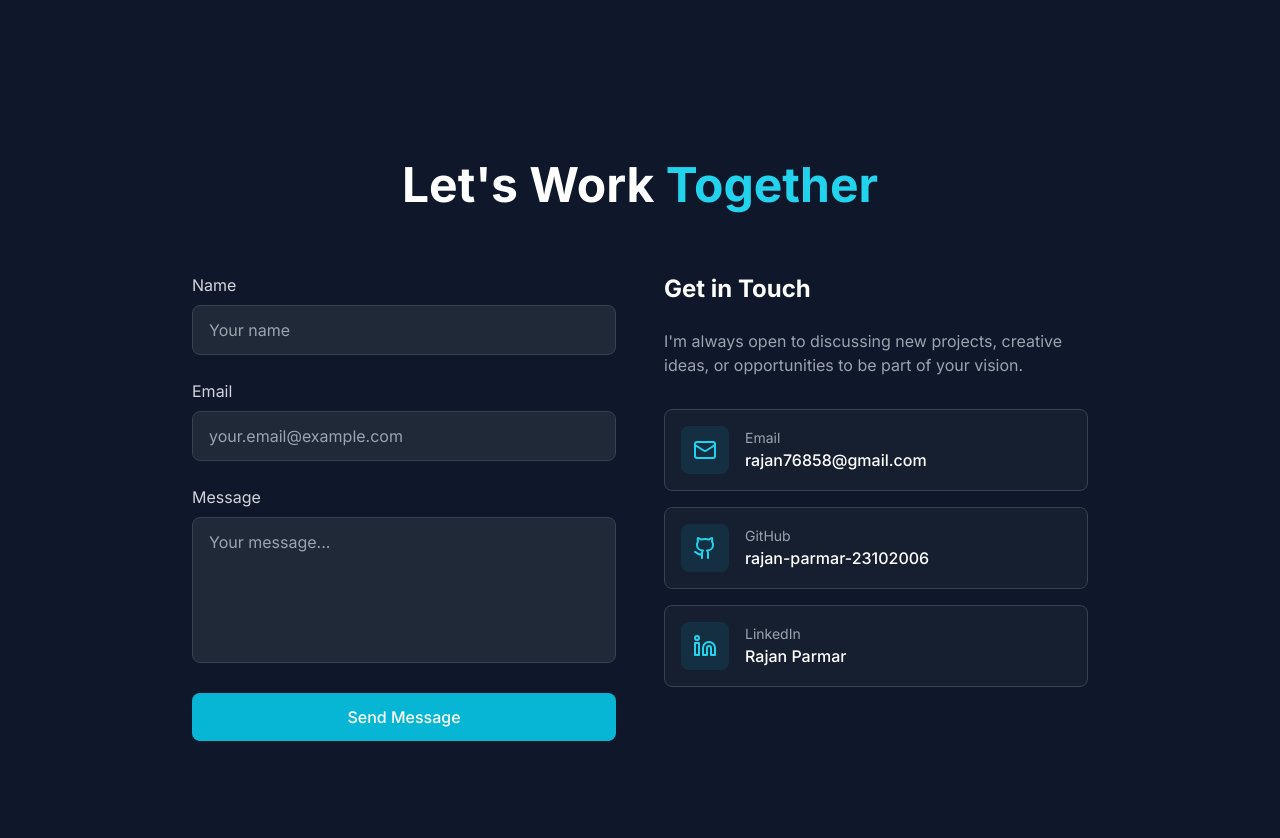
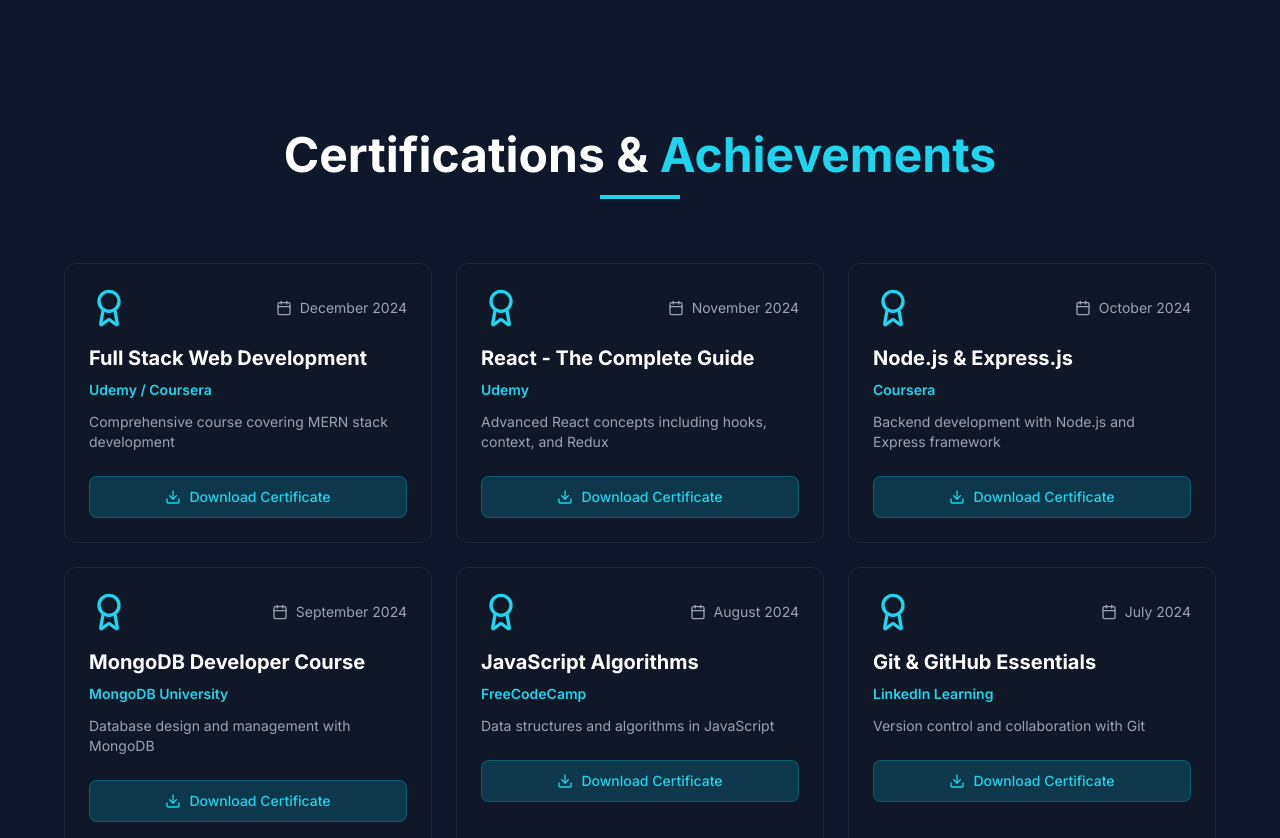
Before and after one commit to rajan-parmar-23102006/rajanparmar, a Next.js app in the folder rajan-portfolio/: page / in a window 1280 px wide. Shown: the part 6560-7398 px from the top of the page. Built offline with nearby package versions, Linux system fonts and the light colour scheme.

Commit message:
add cirtificate

```diff
--- a/rajan-portfolio/app/page.tsx
+++ b/rajan-portfolio/app/page.tsx
@@ -5,6 +5,7 @@ import GitHubStats from "@/components/GitHubStats"; // ← Add this import
 import Skills from "@/components/Skills";
 import Projects from "@/components/Projects";
 import Experience from "@/components/Experience";
+import Certifications from "../components/Certifications";
 import Contact from "@/components/Contact";
 import Footer from "@/components/Footer";
 import ScrollToTop from "@/components/ScrollToTop";
@@ -19,6 +20,7 @@ export default function Home() {
       <Skills />
       <Projects />
       <Experience />
+      <Certifications />
       <Contact />
       <Footer />
       <ScrollToTop />
--- /dev/null
+++ b/rajan-portfolio/components/Certifications.tsx
@@ -0,0 +1,65 @@
+"use client";
+
+import SectionWrapper from "./ui/SectionWrapper";
+import { certifications } from "@/data/certifications";
+import { Award, Download, Calendar } from "lucide-react";
+
+export default function Certifications() {
+  return (
+    <SectionWrapper id="certifications">
+      <div className="max-w-6xl w-full">
+        {/* Section Title */}
+        <div className="text-center mb-16">
+          <h2 className="text-4xl md:text-5xl font-bold mb-4">
+            Certifications & <span className="text-cyan-400">Achievements</span>
+          </h2>
+          <div className="w-20 h-1 bg-cyan-400 mx-auto"></div>
+        </div>
+
+        {/* Certifications Grid */}
+        <div className="grid grid-cols-1 md:grid-cols-2 lg:grid-cols-3 gap-6">
+          {certifications.map((cert, index) => (
+            <div
+              key={cert.id}
+              className="bg-gray-900/80 border border-gray-800 rounded-xl p-6 hover:border-cyan-400/50 transition-all duration-300 hover:shadow-lg hover:shadow-cyan-400/10 group"
+            >
+              {/* Date & Icon */}
+              <div className="flex items-center justify-between mb-4">
+                <Award className="w-10 h-10 text-cyan-400" />
+                <div className="flex items-center gap-2 text-gray-400 text-sm">
+                  <Calendar className="w-4 h-4" />
+                  <span>{cert.date}</span>
+                </div>
+              </div>
+
+              {/* Title */}
+              <h3 className="text-xl font-bold text-white mb-2 group-hover:text-cyan-400 transition-colors">
+                {cert.title}
+              </h3>
+
+              {/* Platform */}
+              <p className="text-cyan-400 font-semibold text-sm mb-3">
+                {cert.platform}
+              </p>
+
+              {/* Description */}
+              <p className="text-gray-400 text-sm mb-6 line-clamp-2">
+                {cert.description}
+              </p>
+
+              {/* Download Button */}
+              <a
+                href={cert.certificateLink}
+                download
+                className="flex items-center justify-center gap-2 w-full py-2.5 px-4 bg-cyan-500/20 text-cyan-400 rounded-lg hover:bg-cyan-500/30 transition-all duration-300 border border-cyan-500/30 hover:border-cyan-500/50 group/btn"
+              >
+                <Download className="w-4 h-4 group-hover/btn:translate-y-0.5 transition-transform" />
+                <span className="text-sm font-medium">Download Certificate</span>
+              </a>
+            </div>
+          ))}
+        </div>
+      </div>
+    </SectionWrapper>
+  );
+}
--- /dev/null
+++ b/rajan-portfolio/data/certifications.ts
@@ -0,0 +1,50 @@
+export const certifications = [
+  {
+    id: 1,
+    title: "Full Stack Web Development",
+    platform: "Udemy / Coursera",
+    date: "December 2024",
+    description: "Comprehensive course covering MERN stack development",
+    certificateLink: "/certificates/fullstack.pdf", // Replace with your actual certificate path
+  },
+  {
+    id: 2,
+    title: "React - The Complete Guide",
+    platform: "Udemy",
+    date: "November 2024",
+    description: "Advanced React concepts including hooks, context, and Redux",
+    certificateLink: "/certificates/react.pdf",
+  },
+  {
+    id: 3,
+    title: "Node.js & Express.js",
+    platform: "Coursera",
+    date: "October 2024",
+    description: "Backend development with Node.js and Express framework",
+    certificateLink: "/certificates/nodejs.pdf",
+  },
+  {
+    id: 4,
+    title: "MongoDB Developer Course",
+    platform: "MongoDB University",
+    date: "September 2024",
+    description: "Database design and management with MongoDB",
+    certificateLink: "/certificates/mongodb.pdf",
+  },
+  {
+    id: 5,
+    title: "JavaScript Algorithms",
+    platform: "FreeCodeCamp",
+    date: "August 2024",
+    description: "Data structures and algorithms in JavaScript",
+    certificateLink: "/certificates/algorithms.pdf",
+  },
+  {
+    id: 6,
+    title: "Git & GitHub Essentials",
+    platform: "LinkedIn Learning",
+    date: "July 2024",
+    description: "Version control and collaboration with Git",
+    certificateLink: "/certificates/git.pdf",
+  },
+];
```
